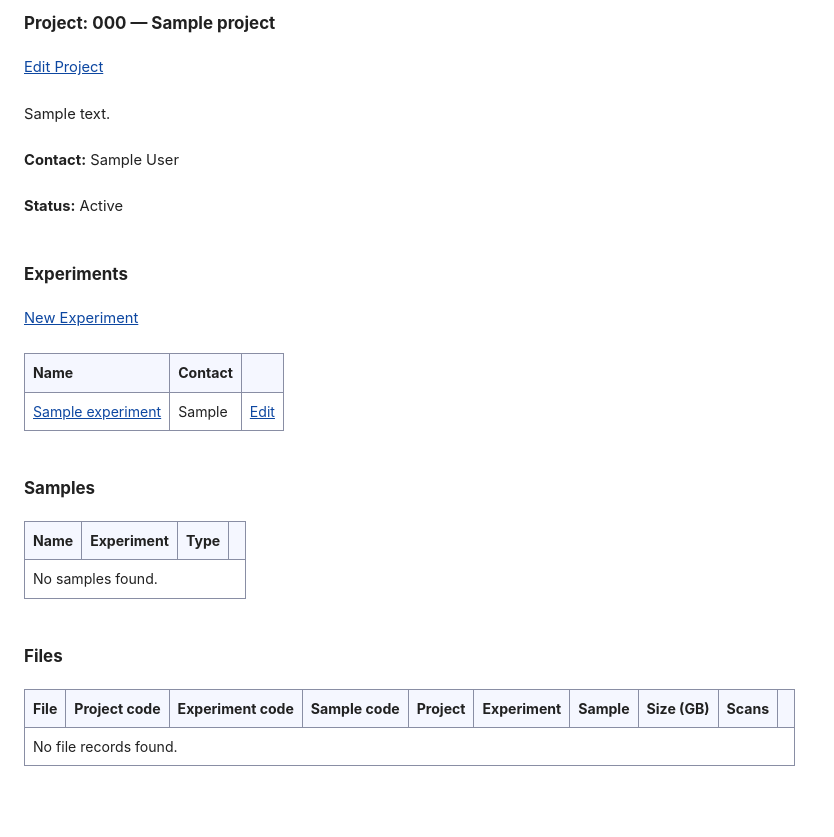
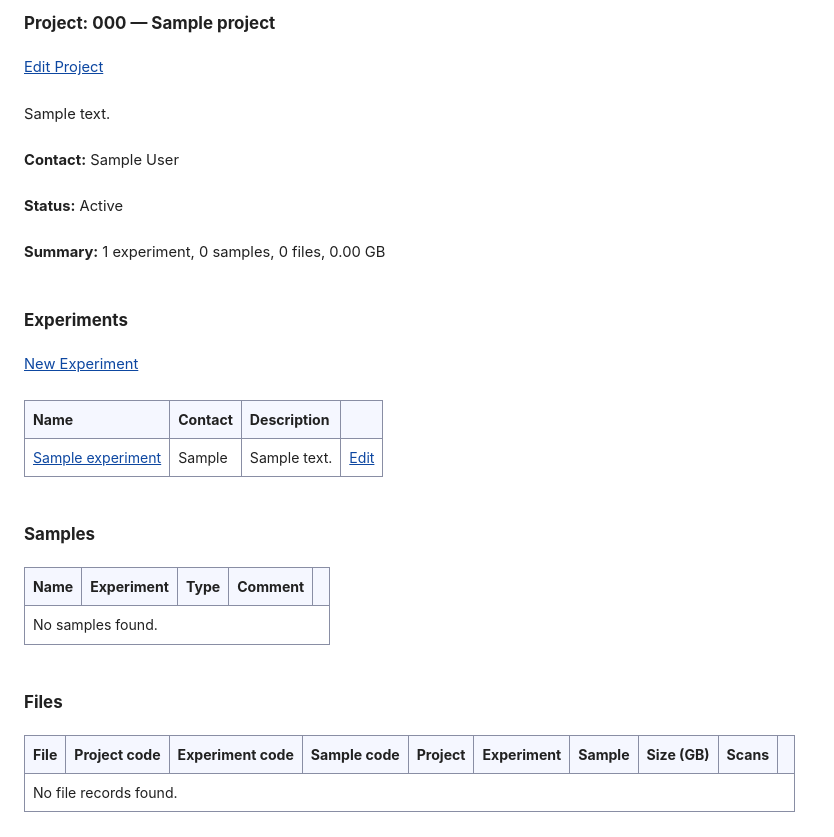
Before and after one commit to Rappsilber-Laboratory/sample-tracker, a Flask app: page /projects/1 in a window 1280 px wide. Shown: the part 73-910 px from the top of the page, without its empty margins (0-834 px from the left). Run offline with Flask 3, Linux system fonts and the light colour scheme; tables that the repository leaves empty hold one stand-in row (values such as "Sample post").

Commit message:
summary stats

```diff
--- a/app.py
+++ b/app.py
@@ -192,9 +192,12 @@ def project_detail(id):
         .filter(Experiment.project_id == id)
         .order_by(File.date.desc(), File.filename).all()
     )
+    total_size_gb = sum(f.size_bytes or 0 for f in files) / (1024 ** 3)
     return render_template(
         "project/detail.html", project=project, experiments=experiments,
-        contact_name=contact_name, samples=samples, files=files
+        contact_name=contact_name, samples=samples, files=files,
+        experiment_count=len(experiments), sample_count=len(samples),
+        file_count=len(files), total_size_gb=total_size_gb,
     )
 
 
@@ -269,8 +272,10 @@ def experiment_detail(id):
         .filter(Sample.experiment_id == id)
         .order_by(File.date.desc(), File.filename).all()
     )
+    total_size_gb = sum(f.size_bytes or 0 for f in files) / (1024 ** 3)
     return render_template(
-        "experiment/detail.html", experiment=experiment, samples=samples, files=files
+        "experiment/detail.html", experiment=experiment, samples=samples, files=files,
+        sample_count=len(samples), file_count=len(files), total_size_gb=total_size_gb,
     )
 
 
@@ -603,7 +608,11 @@ def sample_create():
 @app.route("/samples/<int:id>")
 def sample_detail(id):
     sample = db.get_or_404(Sample, id)
-    return render_template("sample/detail.html", sample=sample)
+    total_size_gb = sum(f.size_bytes or 0 for f in sample.files) / (1024 ** 3)
+    return render_template(
+        "sample/detail.html", sample=sample,
+        file_count=len(sample.files), total_size_gb=total_size_gb,
+    )
 
 
 @app.route("/samples/<int:id>/edit", methods=["GET", "POST"])
--- a/templates/_tables.html
+++ b/templates/_tables.html
@@ -5,6 +5,7 @@
       <th>Name</th>
       {% if show_project %}<th>Project</th>{% endif %}
       <th>Contact</th>
+      <th>Description</th>
       <th></th>
     </tr>
   </thead>
@@ -14,10 +15,11 @@
       <td><a href="{{ url_for('experiment_detail', id=experiment.id) }}">{{ experiment.name }}</a></td>
       {% if show_project %}<td><a href="{{ url_for('project_detail', id=experiment.project.id) }}">{{ experiment.project.name }}</a></td>{% endif %}
       <td>{{ experiment.contact_person or '' }}</td>
+      <td>{{ experiment.description or '' }}</td>
       <td><a href="{{ url_for('experiment_edit', id=experiment.id) }}">Edit</a></td>
     </tr>
     {% else %}
-    <tr><td colspan="{{ 4 if show_project else 3 }}">No experiments found.</td></tr>
+    <tr><td colspan="{{ 5 if show_project else 4 }}">No experiments found.</td></tr>
     {% endfor %}
   </tbody>
 </table>
@@ -25,7 +27,7 @@
 
 
 {% macro sample_table(samples, show_experiment=true, show_project=true) %}
-{% set colspan = 3 + (1 if show_experiment else 0) + (1 if show_project else 0) %}
+{% set colspan = 4 + (1 if show_experiment else 0) + (1 if show_project else 0) %}
 <table>
   <thead>
     <tr>
@@ -33,6 +35,7 @@
       {% if show_experiment %}<th>Experiment</th>{% endif %}
       {% if show_project %}<th>Project</th>{% endif %}
       <th>Type</th>
+      <th>Comment</th>
       <th></th>
     </tr>
   </thead>
@@ -43,6 +46,7 @@
       {% if show_experiment %}<td><a href="{{ url_for('experiment_detail', id=sample.experiment_id) }}">{{ sample.experiment.name }}</a></td>{% endif %}
       {% if show_project %}<td><a href="{{ url_for('project_detail', id=sample.experiment.project_id) }}">{{ sample.experiment.project.name }}</a></td>{% endif %}
       <td>{{ 'Crosslinked' if sample.crosslinked_sample else 'Identification' }}</td>
+      <td>{{ sample.comment or '' }}</td>
       <td><a href="{{ url_for('sample_edit', id=sample.id) }}">Edit</a></td>
     </tr>
     {% else %}
--- a/templates/experiment/detail.html
+++ b/templates/experiment/detail.html
@@ -11,6 +11,11 @@
 {% if experiment.code %}<p><strong>Code:</strong> {{ experiment.code }}</p>{% endif %}
 {% if experiment.description %}<p>{{ experiment.description }}</p>{% endif %}
 {% if experiment.contact_person %}<p><strong>Contact:</strong> {{ experiment.contact_person }}</p>{% endif %}
+<p><strong>Summary:</strong>
+  {{ sample_count }} sample{{ '' if sample_count == 1 else 's' }},
+  {{ file_count }} file{{ '' if file_count == 1 else 's' }},
+  {{ '%.2f' | format(total_size_gb) }} GB
+</p>
 
 <h3>Samples</h3>
 <p><a href="{{ url_for('sample_create', experiment_id=experiment.id) }}">New Sample</a></p>
--- a/templates/project/detail.html
+++ b/templates/project/detail.html
@@ -12,6 +12,12 @@
 {% endif %}
 <p><strong>Contact:</strong> {{ contact_name }}</p>
 <p><strong>Status:</strong> {{ 'Active' if project.active else 'Archived' }}</p>
+<p><strong>Summary:</strong>
+  {{ experiment_count }} experiment{{ '' if experiment_count == 1 else 's' }},
+  {{ sample_count }} sample{{ '' if sample_count == 1 else 's' }},
+  {{ file_count }} file{{ '' if file_count == 1 else 's' }},
+  {{ '%.2f' | format(total_size_gb) }} GB
+</p>
 
 <h3>Experiments</h3>
 <p><a href="{{ url_for('experiment_create', project_id=project.id) }}">New Experiment</a></p>
--- a/templates/sample/detail.html
+++ b/templates/sample/detail.html
@@ -5,6 +5,10 @@
 <h2>Sample: {{ sample.name }}</h2>
 <p>
   <a href="{{ url_for('sample_edit', id=sample.id) }}">Edit</a>
+</p>
+<p><strong>Summary:</strong>
+  {{ file_count }} file{{ '' if file_count == 1 else 's' }},
+  {{ '%.2f' | format(total_size_gb) }} GB
 </p>
 
 <h3>Basic Info</h3>
```
